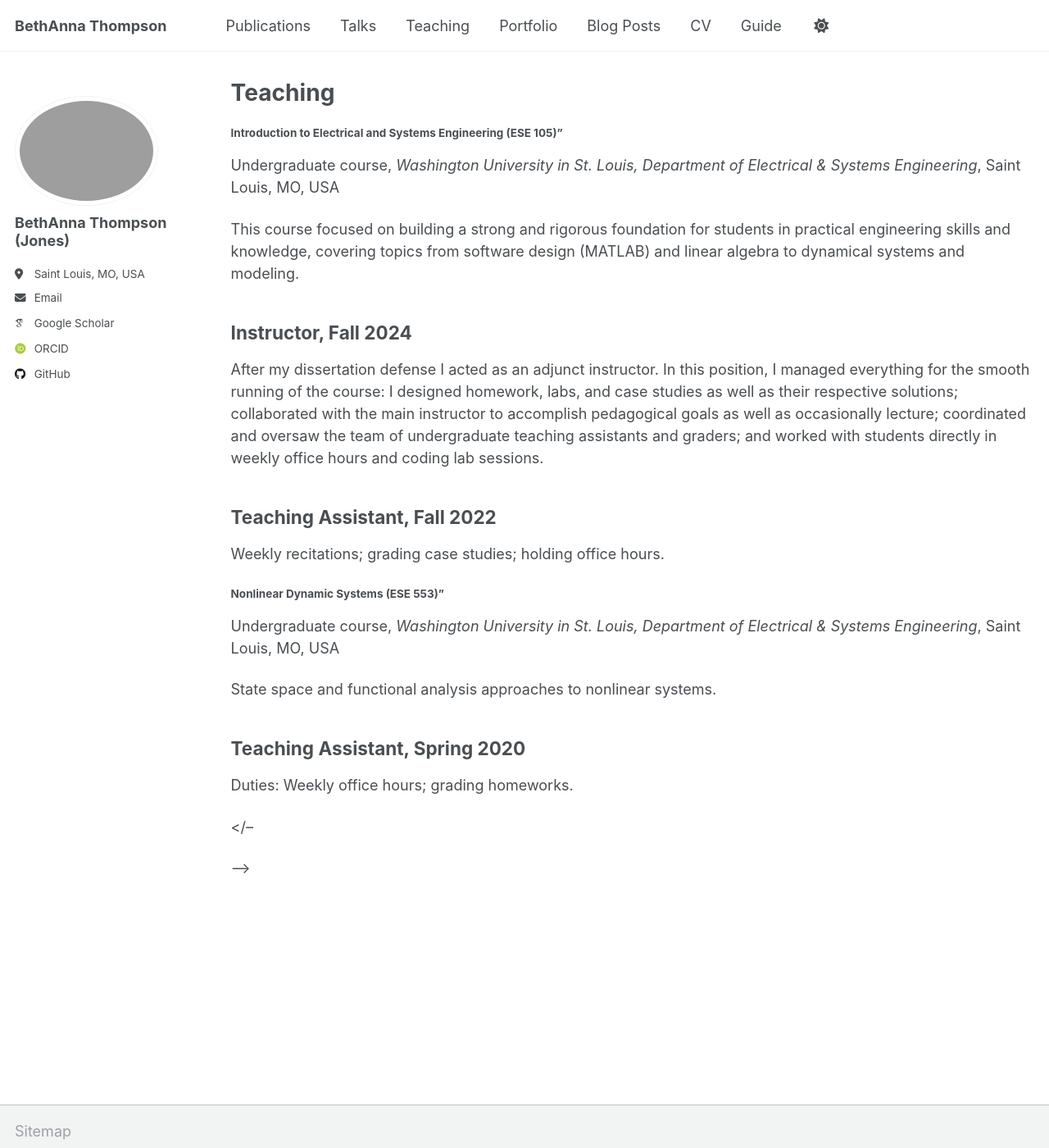
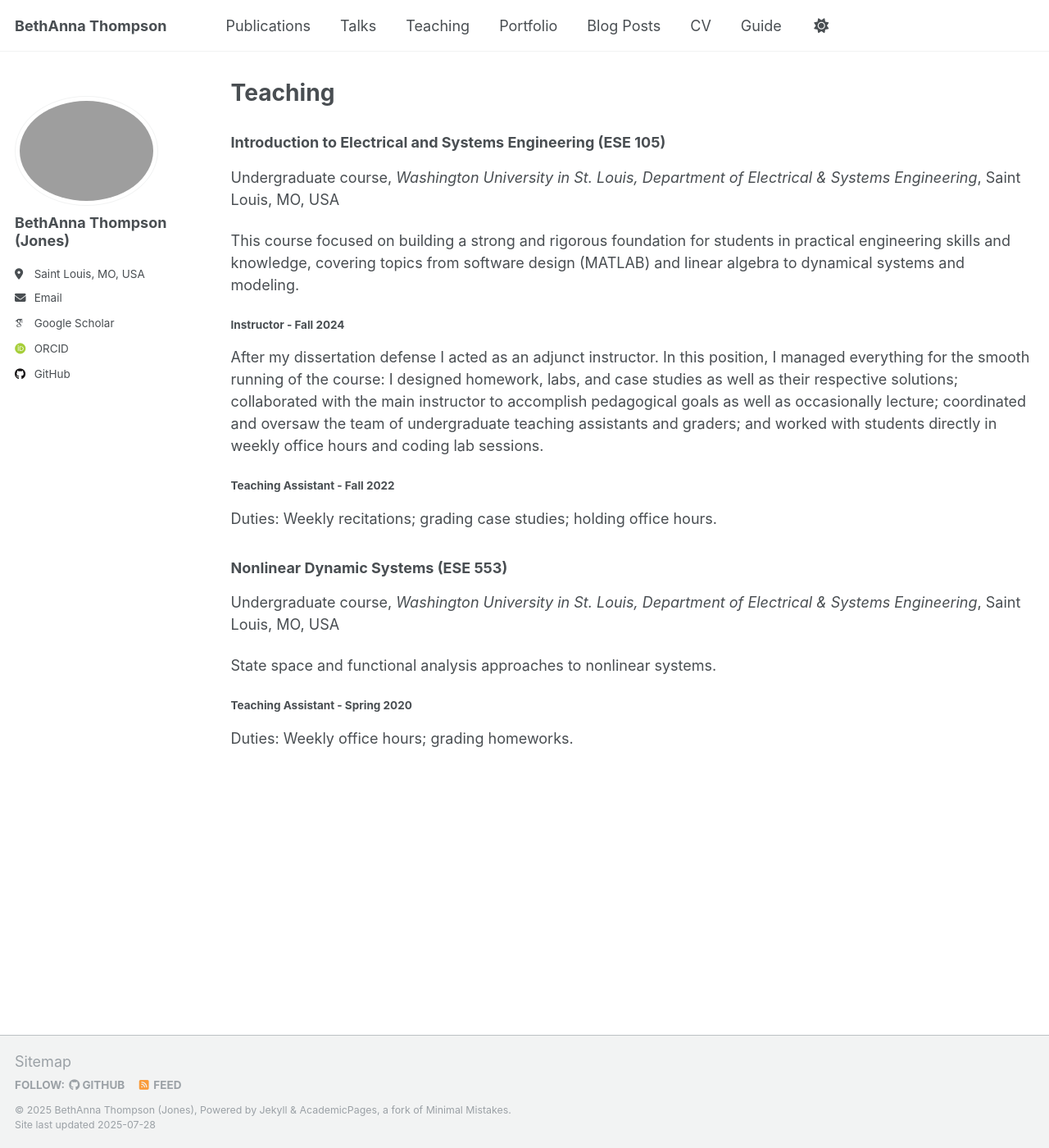
Before and after one commit to BethAnna/BethAnna.github.io, a Jekyll site: the page built from _pages/teaching.md, in a window 1280 px wide and 1400 px high. Shown: the whole window at 82% size. Built offline with Jekyll 4.4.1, drawn with Linux system fonts in a browser that asks for light colours; some web fonts are replaced; a script that is not in the unit is left out; part of the change alters nothing that is shown.

Commit message:
Update teaching.md
Updated heading formatting

```diff
--- a/_pages/teaching.md
+++ b/_pages/teaching.md
@@ -9,39 +9,26 @@ author_profile: true
 
 
 
-#### Introduction to Electrical and Systems Engineering (ESE 105)"
+### Introduction to Electrical and Systems Engineering (ESE 105)
 <p> Undergraduate course, <i>Washington University in St. Louis, Department of Electrical & Systems Engineering</i>, Saint Louis, MO, USA</p>
 
 This course focused on building a strong and rigorous foundation for students in practical engineering skills and knowledge, covering topics from software design (MATLAB) and linear algebra to dynamical systems and modeling.
 
-## Instructor, Fall 2024
+#### Instructor - Fall 2024
 After my dissertation defense I acted as an adjunct instructor.  In this position, I managed everything for the smooth running of the course: I designed homework, labs, and case studies as well as their respective solutions; collaborated with the main instructor to accomplish pedagogical goals as well as occasionally lecture; coordinated and oversaw the team of undergraduate teaching assistants and graders; and worked with students directly in weekly office hours and coding lab sessions.
 
 
-## Teaching Assistant, Fall 2022
-Weekly recitations; grading case studies; holding office hours.
+#### Teaching Assistant - Fall 2022
+Duties: Weekly recitations; grading case studies; holding office hours.
 
 
 
 
 
-#### Nonlinear Dynamic Systems (ESE 553)"
+### Nonlinear Dynamic Systems (ESE 553)
 <p> Undergraduate course, <i>Washington University in St. Louis, Department of Electrical & Systems Engineering</i>, Saint Louis, MO, USA</p>
 
 State space and functional analysis approaches to nonlinear systems.
 
-## Teaching Assistant, Spring 2020
+#### Teaching Assistant - Spring 2020
 Duties: Weekly office hours; grading homeworks.
-
-
-
-
-
-</--
-{% include base_path %}
-
-{% for post in site.teaching reversed %}
-  {% include archive-single.html %}
-{% endfor %}
-
--->
```
